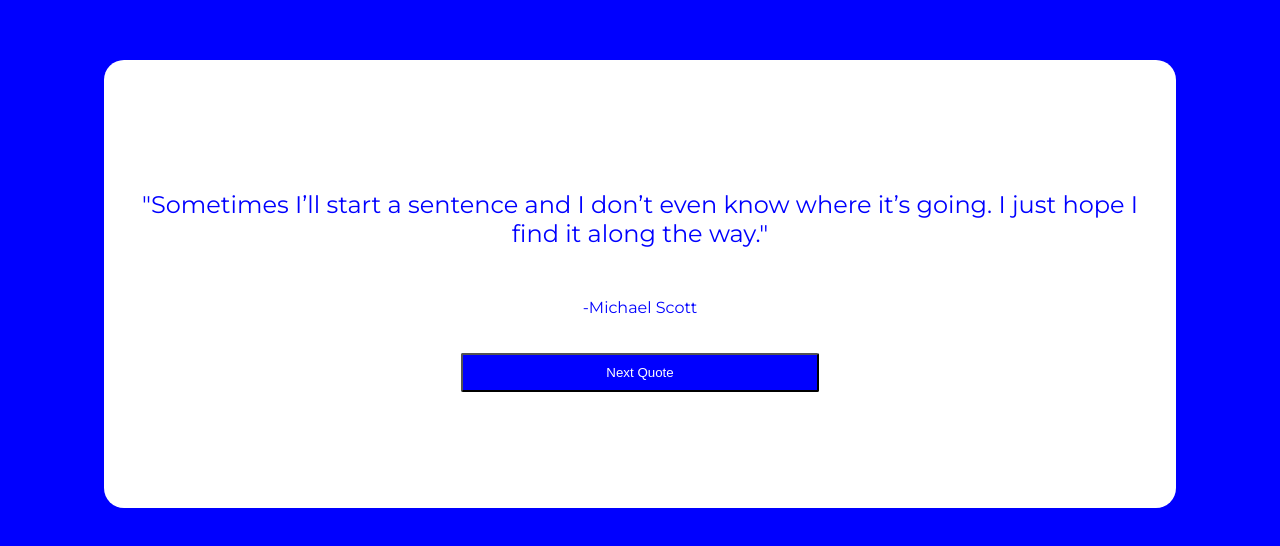
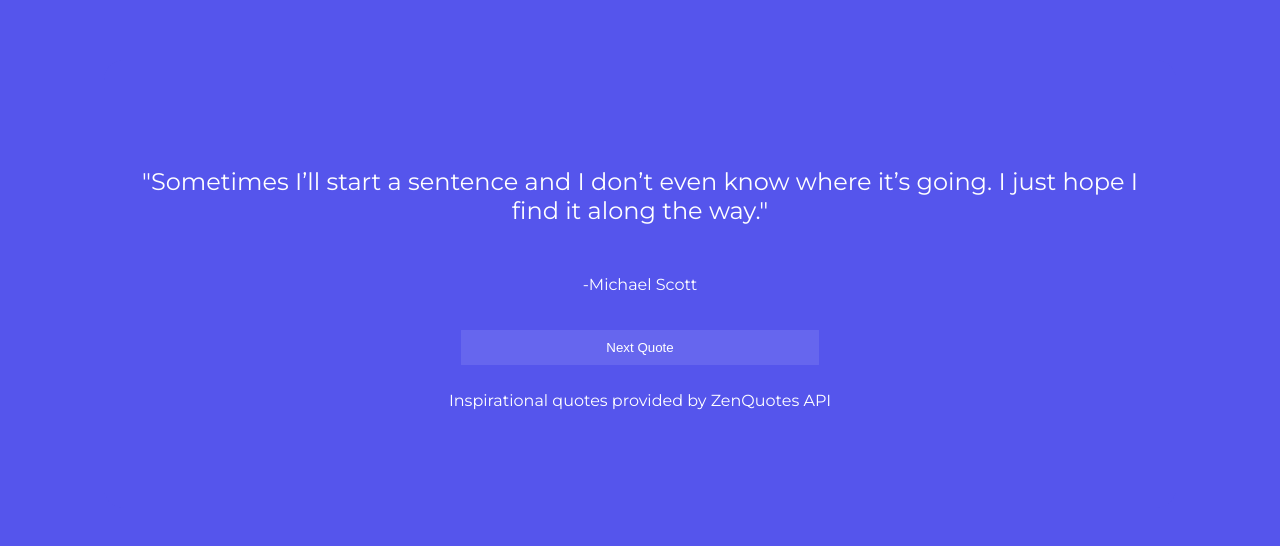
Before and after one commit to Christina113-code/Random-Quote-Machine, a React (Create React App) app: page / in a window 1280 px wide. Shown: the part 116-662 px from the top of the page. Built offline with nearby package versions, Linux system fonts and the light colour scheme; the HTML template or start-up script is replaced by a standard one.

Commit message:
cool styles now

```diff
--- a/src/App.css
+++ b/src/App.css
@@ -1,7 +1,7 @@
 @import url('https://fonts.googleapis.com/css2?family=Montserrat&display=swap');
 
 :root{
-  --theme-color: blue;
+  --theme-color: hsl(240, 80%, 63%);
 }
 
 .App {
@@ -21,19 +21,21 @@
 
 .App-header {
   background-color: var(--theme-color);
+  transition:2s ease-in-out;
   min-height: 100vh;
   display: flex;
   flex-direction: column;
   align-items: center;
   justify-content: center;
-  color: var(--theme-color);
+  color: white;
 }
 .quote-container{
+  transition:2s ease-in-out;
   display:flex;
   justify-content: center;
   align-items: center;
   flex-direction:column;
-  background-color: white;
+  background-color: var(--theme-color);
   padding:1.5rem;
   margin:auto;
   width:80%;
@@ -44,6 +46,7 @@
 .quote-text{
   font-size:1.5rem;
   font-weight:500;
+  transition:2s ease-in-out;
 }
 .App-link {
   color: #61dafb;
@@ -55,15 +58,66 @@
 button{
   margin:10px;
   background-color: var(--theme-color);
+  transition:2s ease-in-out;
   color:white;
   padding:10px;
   border-radius:2px;
   cursor:pointer;
-  transition:.15s ease-in-out 100ms;
   width:35%;
+  border:none;
 }
-button:hover{
-  background-color: white;
-  color:var(--theme-color);
+/* cool animation */
+button {
+	color: #FFF;
+	transition: all 0.3s;
+  transition:2s ease-in-out;
+	position: relative;
+}
+button span {
+	transition: all 0.3s;
+}
+button::before {
+	content: '';
+	position: absolute;
+	bottom: 0;
+	left: 0;
+	width: 100%;
+	height: 100%;
+	z-index: 1;
+	opacity: 0;
+	transition: all 0.3s;
+	border-top-width: 1px;
+	border-bottom-width: 1px;
+	border-top-style: solid;
+	border-bottom-style: solid;
+	border-top-color: rgba(255,255,255,0.5);
+	border-bottom-color: rgba(255,255,255,0.5);
+	transform: scale(0.1, 1);
+}
+button:hover span {
+	letter-spacing: 2px;
+}
+button:hover::before {
+	opacity: 1;
+	transform: scale(1, 1);
+}
+button::after {
+	content: '';
+	position: absolute;
+	bottom: 0;
+	left: 0;
+	width: 100%;
+	height: 100%;
+	z-index: 1;
+	transition: all 0.3s;
+	background-color: rgba(255,255,255,0.1);
+}
+button:hover::after {
+	opacity: 0;
+	transform: scale(0.1, 1);
+}
 
-};
+p a{
+  color:white;
+  text-decoration: none;
+}
--- a/src/App.js
+++ b/src/App.js
@@ -1,23 +1,32 @@
 import './App.css';
-import React, {useState, useEffect} from 'react';
+import React, {useState} from 'react';
 
-
+let colors = ['#293462','#1CD6CE','#D61C4E','#A91079','#5800FF'];
 
 function App() {
 
   const [quote, setquote] = useState("Sometimes I’ll start a sentence and I don’t even know where it’s going. I just hope I find it along the way.");
 
   const [author, setAuthor] = useState("Michael Scott");
+  const [colorIndex, setColorIndex] = useState(0);
+
   let fetchData = async() => {
-
       const res = await fetch("https://zenquotes.io/api/random");
       const data = await res.json();
       setquote(data[0].q);
       setAuthor(data[0].a);
+      setColor(colors[colorIndex]);
+      setColorIndex(prevIndex => prevIndex ===colors.length-2?prevIndex =0:prevIndex + 1);
+
 
 
   }
+  function setColor (newColor){
+    document.documentElement.style.setProperty('--theme-color', newColor);
+  }
 
+  const theme_color = getComputedStyle(document.documentElement).getPropertyValue('--theme-color')
+  console.log(theme_color);
 
 
   return (
@@ -26,7 +35,8 @@
         <div className="quote-container">
           <p className = "quote-text"><span>"</span>{quote}"</p>
           <p className="author-text">-{author}</p>
-          <button onClick = {() => fetchData()}>Next Quote</button>
+          <button onClick = {() => fetchData() }>Next Quote</button>
+          <p>Inspirational quotes provided by <a href="https://zenquotes.io/" target="_blank">ZenQuotes API</a></p>
         </div>
       </header>
     </div>
```
